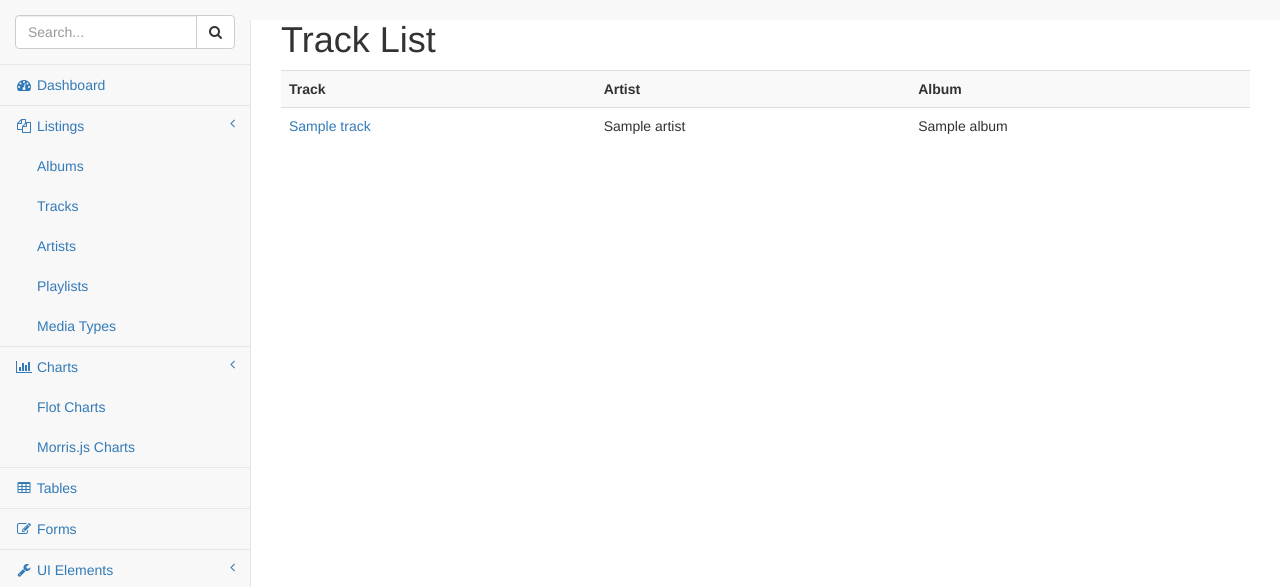
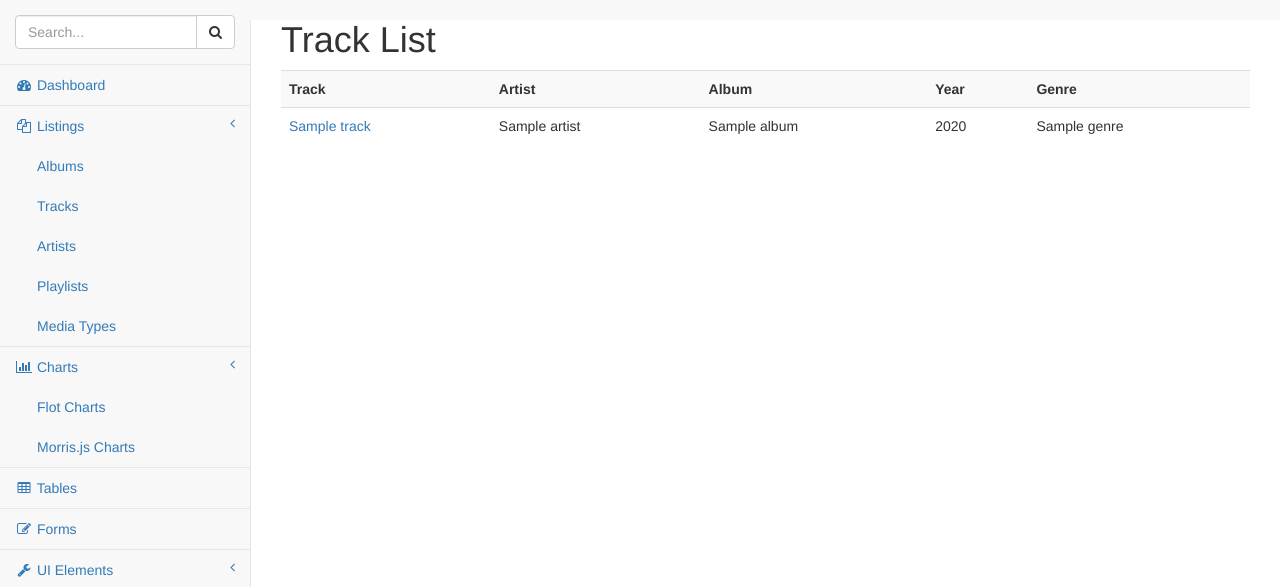
Before and after one commit to shacker/tunedex, a Django app: page /tracks/ in a window 1280 px wide. Shown: the part 51-638 px from the top of the page. Run offline with Django 3.2, Linux system fonts and the light colour scheme; tables that the repository leaves empty hold one stand-in row (values such as "Sample post"); some libraries are stand-ins or nearby versions.

Commit message:
Support year and genre filtering in track list - Also convert TrackList GCBV to FBV

```diff
--- a/itl/views.py
+++ b/itl/views.py
@@ -46,12 +46,29 @@ class ArtistDetailView(generic.DetailView):
     model = Artist
 
 
-class TrackListView(generic.ListView):
-    model = Track
-    paginate_by = 100
+def track_list(request):
 
-    def get_queryset(self):
-        return Track.objects.order_by(Lower('title'))
+    qs = Track.objects.all().order_by(Lower('title'))
+    year = request.GET.get('year')
+    genre = request.GET.get('genre')
+    if year:
+        qs = qs.filter(year=year)
+    if genre:
+        qs = qs.filter(genre__id=genre)
+
+    paginator = Paginator(qs, settings.NUM_TRACKS_PER_PLAYLIST_PAGE)
+    page = request.GET.get('page', 1)
+
+    try:
+        tracks = paginator.page(page)
+    except PageNotAnInteger:
+        # If page is not an integer, deliver first page.
+        tracks = paginator.page(1)
+    except EmptyPage:
+        # If page is out of range (e.g. 9999), deliver last page of results.
+        tracks = paginator.page(paginator.num_pages)
+
+    return render(request, 'itl/track_list.html', locals())
 
 
 def track_detail(request, pid=None):
--- a/pyrex/templates/itl/track_list.html
+++ b/pyrex/templates/itl/track_list.html
@@ -6,24 +6,28 @@
 {% block content %}
     <h1>Track List</h1>
 
-    {% if track_list %}
+    {% if tracks %}
         <div class="table-responsive">
           <table class="table table-striped">
               <th>Track</th>
               <th>Artist</th>
               <th>Album</th>
-              {% for track in track_list %}
+              <th>Year</th>
+              <th>Genre</th>
+              {% for track in tracks %}
               <tr>
                   <td><a href="{% url 'track_detail' track.persistent_id %}">{{ track.title }}</a></td>
                   <td>{{ track.get_artist }}</td>
                   <td>{{ track.album }}</td>
+                  <td>{{ track.year|default_if_none:"" }}</td>
+                  <td>{{ track.genre|default_if_none:"" }}</td>
               </tr>
               {% endfor %}
           </table>
         </div>
 
-        {% if page_obj.paginator.num_pages > 1 %}
-            {% include 'include/pagination.html' %}
+        {% if tracks.paginator.num_pages > 1 %}
+            {% include 'include/pagination.html' with page_obj=tracks %}
         {% endif %}
 
     {% else %}
--- a/pyrex/urls.py
+++ b/pyrex/urls.py
@@ -11,7 +11,7 @@ urlpatterns = [
     url(r'^artists/$', views.ArtistListView.as_view(), name='artists'),
     url(r'^artists/(?P<pk>\d+)$', views.ArtistDetailView.as_view(), name='artist_detail'),
 
-    url(r'^tracks/$', views.TrackListView.as_view(), name='tracks'),
+    url(r'^tracks/$', views.track_list, name='tracks'),
     url(r'^tracks/(?P<pid>\w+)$', views.track_detail, name='track_detail'),
 
     url(r'^kinds/$', views.KindListView.as_view(), name='kinds'),
```
